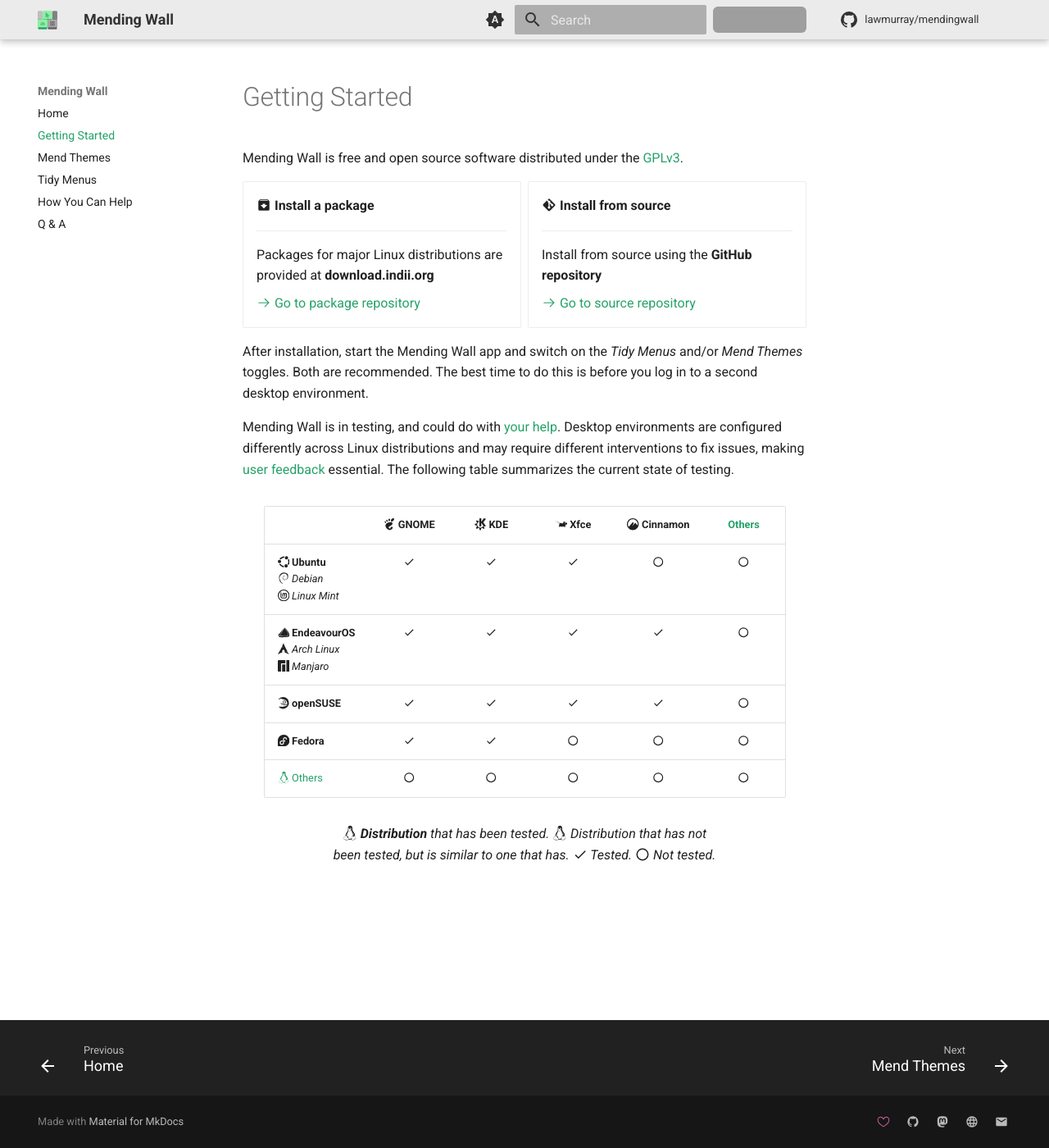
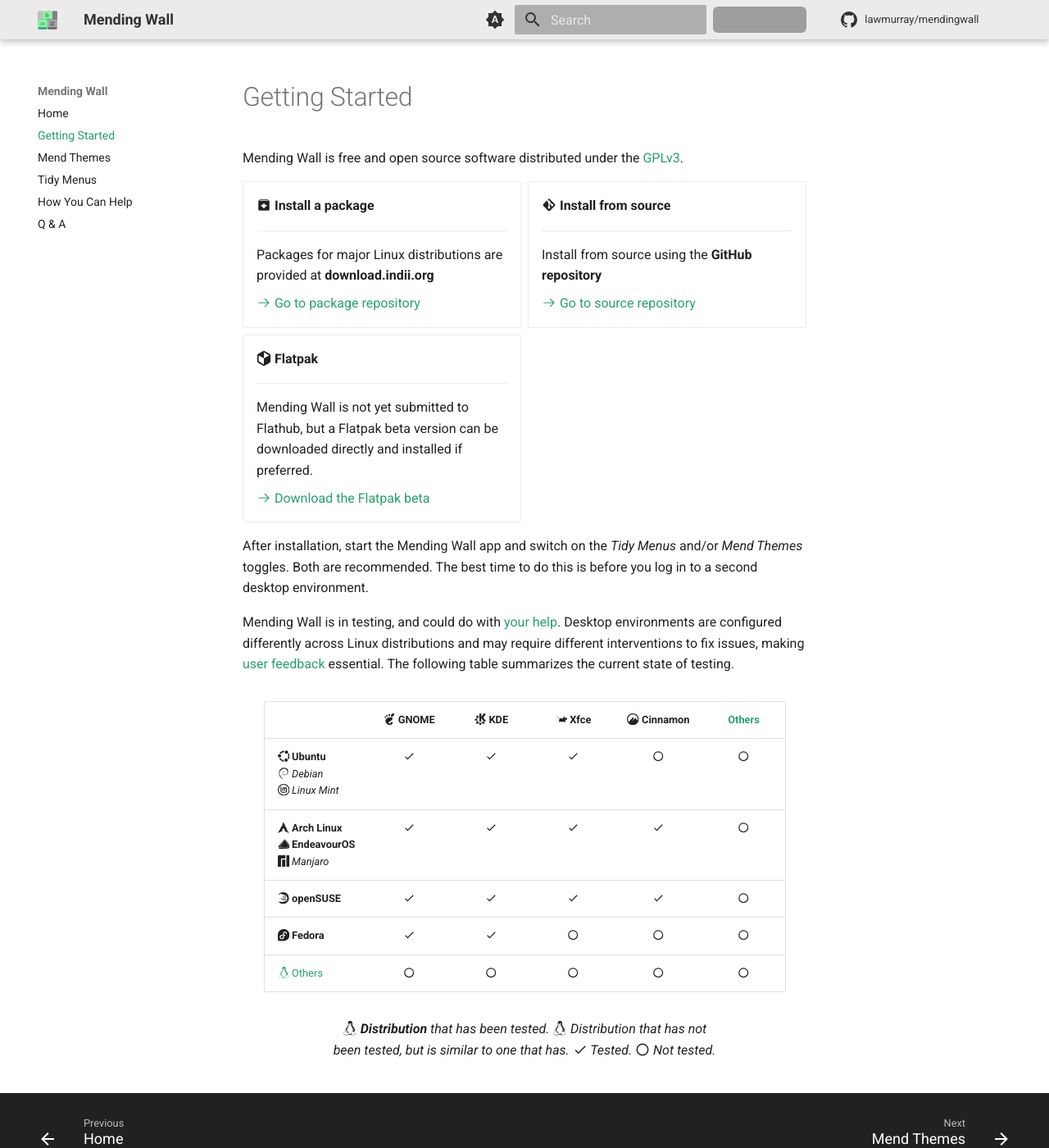
Before and after one commit to lawmurray/mendingwall, an MkDocs documentation site: the page built from docs/getting-started.md, in a window 1280 px wide and 1400 px high. Shown: the whole window at 82% size. Built offline with MkDocs 1.6.1 and Material for MkDocs 9.7.7, drawn with Linux system fonts in a browser that asks for light colours; comment, search, counter and statistics services are not loaded; grey boxes are pictures that could not be loaded.

Commit message:
Added Flatpak link to Getting Started page. Updated test table for Arch Linux testing. [skip ci]

```diff
--- a/docs/getting-started.md
+++ b/docs/getting-started.md
@@ -20,6 +20,14 @@
 
     [:octicons-arrow-right-24: Go to source repository](https://github.com/lawmurray/mendingwall)
 
+-   :simple-flatpak: __Flatpak__
+
+    ---
+
+    Mending Wall is not yet submitted to Flathub, but a Flatpak beta version can be downloaded directly and installed if preferred.
+
+    [:octicons-arrow-right-24: Download the Flatpak beta](https://github.com/lawmurray/mendingwall/releases/latest/download/mendingwall.flatpak)
+
 </div>
 
 After installation, start the Mending Wall app and switch on the *Tidy Menus* and/or *Mend Themes* toggles. Both are recommended. The best time to do this is before you log in to a second desktop environment.
@@ -29,7 +37,7 @@
 |              | :simple-gnome: GNOME | :simple-kde: KDE | :simple-xfce: Xfce | :simple-cinnamon: Cinnamon | [Others](contributing.md) |
 | ------------ | :---: | :-: | :--: | :------: | :----: |
 | :simple-ubuntu:&nbsp;**Ubuntu**<br/>:simple-debian:&nbsp;*Debian*<br/>:simple-linuxmint:&nbsp;*Linux Mint* | :material-check: | :material-check: | :material-check: | :material-checkbox-blank-circle-outline: | :material-checkbox-blank-circle-outline: |
-| :simple-endeavouros:&nbsp;**EndeavourOS**<br/>:simple-archlinux:&nbsp;*Arch&nbsp;Linux*<br/>:simple-manjaro:&nbsp;*Manjaro*| :material-check: | :material-check: |  :material-check: |  :material-check:| :material-checkbox-blank-circle-outline: |
+| **:simple-archlinux:&nbsp;Arch&nbsp;Linux**<br/>:simple-endeavouros:&nbsp;**EndeavourOS**<br/>:simple-manjaro:&nbsp;*Manjaro*| :material-check: | :material-check: |  :material-check: |  :material-check:| :material-checkbox-blank-circle-outline: |
 | :simple-opensuse:&nbsp;**openSUSE** | :material-check: | :material-check: | :material-check: | :material-check: | :material-checkbox-blank-circle-outline: |
 | :simple-fedora:&nbsp;**Fedora** | :material-check: | :material-check: | :material-checkbox-blank-circle-outline: | :material-checkbox-blank-circle-outline: | :material-checkbox-blank-circle-outline: |
 | [:simple-linux: Others](contributing.md) | :material-checkbox-blank-circle-outline: | :material-checkbox-blank-circle-outline: | :material-checkbox-blank-circle-outline: | :material-checkbox-blank-circle-outline: | :material-checkbox-blank-circle-outline: |
```
